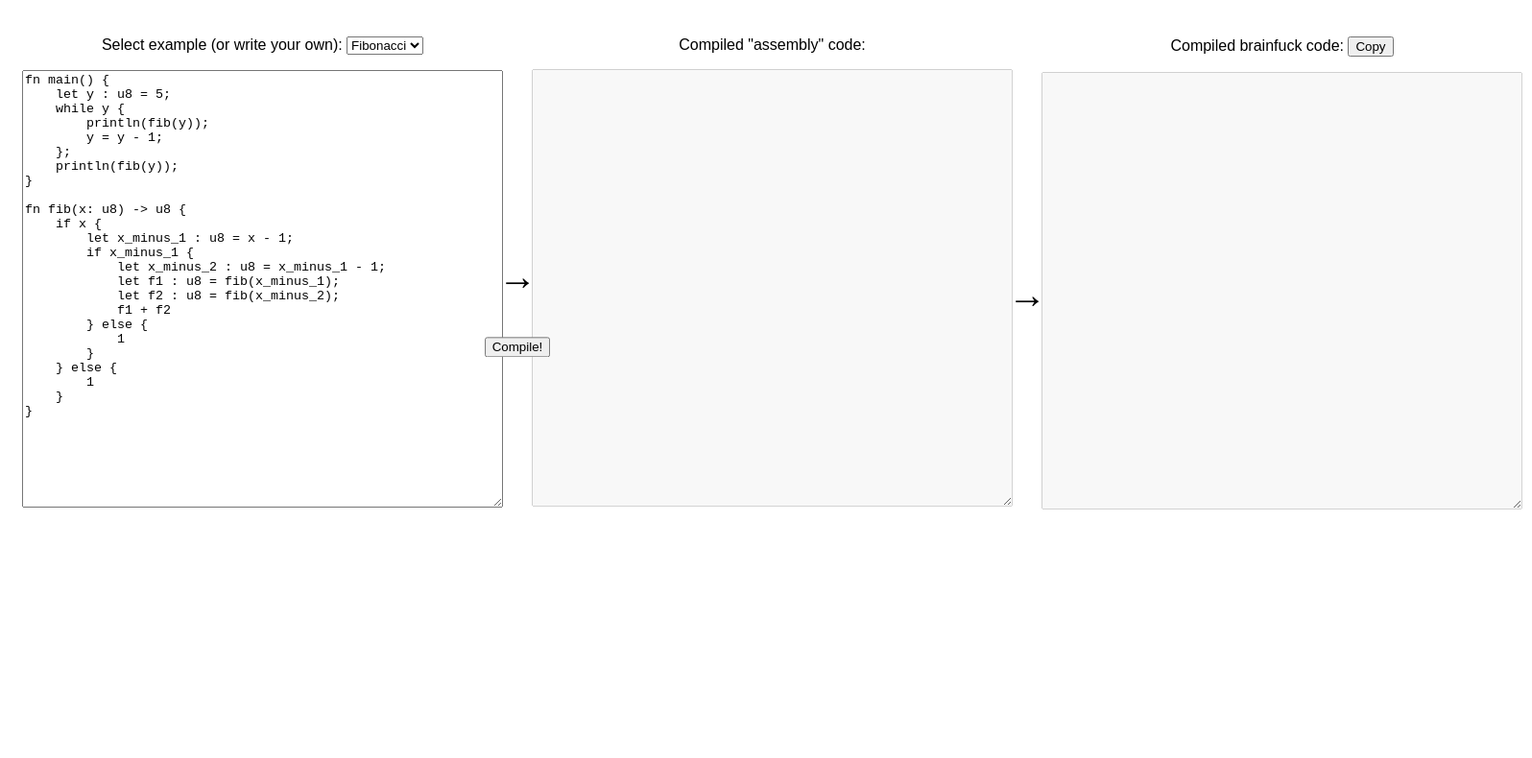
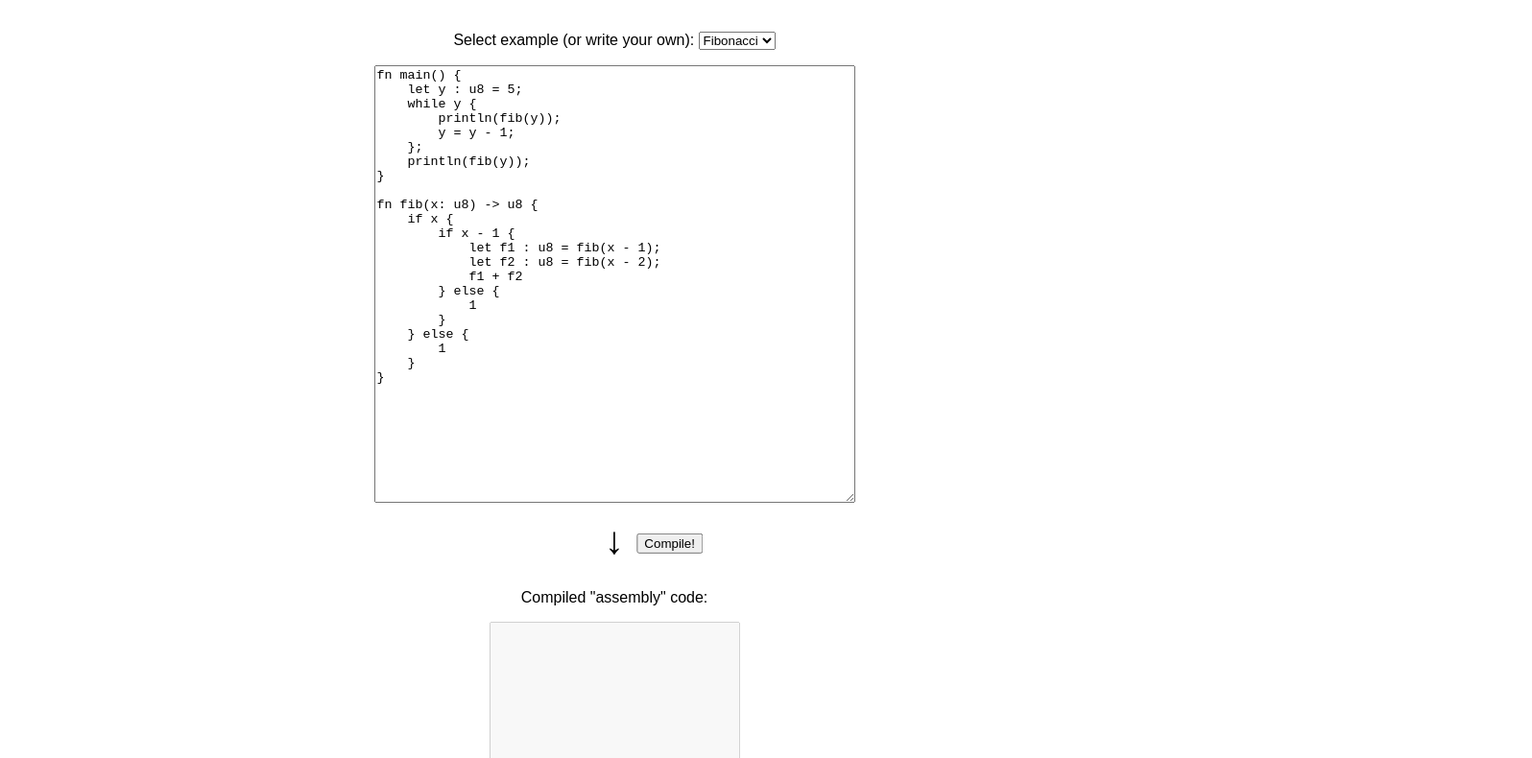
Before and after one commit to Migi/brainpluck, a website built with webpack: page www/index.html in a window 1280 px wide. Shown: the part 73-863 px from the top of the page at 96% size, 1596 px wide, since content can reach past the window. Before the commit the page ends 800 px from the top, so only its background shows below. Built offline with nearby package versions, Linux system fonts and the light colour scheme.

Commit message:
Resize for smaller browsers or mobile

```diff
--- a/www/index.html
+++ b/www/index.html
@@ -2,24 +2,23 @@
 <html>
   <head>
     <meta charset="utf-8">
-    <title>Rust-like to Brainfuck compiler</title>
+    <title>Rust Lite to Brainfuck compiler</title>
     <style>
       body {
         font-family: Arial, Helvetica, sans-serif;
       }
       .container {
         display: flex;
+        justify-content: center;
       }
       .column {
-        flex: 30%;
-        height: 600px;
         padding: 10px;
         margin: 5px;
         background-color: #ffffff;
         text-align: center;
       }
       .smallcolumn {
-        flex: 5%;
+        width: 80px;
         text-align: center;
         height: 600px;
         position: relative;
@@ -33,37 +32,74 @@
         left: 50%;
         transform: translate(-50%, -50%);
       }
-      .arrow {
+      .rightarrow {
         font-size: 30pt;
+      }
+      .downarrow {
+        font-size: 30pt;
+        display: none;
+      }
+      @media only screen and (max-width: 1570px) {
+        .container {
+          display: block;
+        }
+        .rightarrow {
+          display: none;
+        }
+        .downarrow {
+          display: inline-block;
+        }
+        .smallcolumn {
+          width: 100%;
+          height: 40px;
+        }
+        .between_button {
+          display: inline-block;
+          position: absolute;
+          left: 40px;
+          top: 22px;
+          height: 80px;
+        }
       }
     </style>
   </head>
   <body>
     <noscript>This page contains webassembly and javascript content, please enable javascript in your browser.</noscript>
-    <h1>Rust(ish) to Brainfuck compiler</h1>
+    <h1>Rust Lite to Brainfuck compiler</h1>
     <div class="container">
       <div class="column">
-        <p>Select example (or write your own):
+        <p>
+          Select example (or write your own):
           <select id="example_select"></select>
         </p>
         <textarea id="hir_code" rows="30" cols="60"></textarea>
       </div>
       <div class="smallcolumn"><div class="smallcolumncenter">
-        <p class="arrow">→</p>
-        <p><button id="compile_button">Compile!</button></p>
+        <div class="rightarrow">→</div>
+        <div class="downarrow">↓</div>
+        <div class="between_button"><button id="compile_button">Compile!</button></div>
       </div></div>
       <div class="column">
-        <p>Compiled "assembly" code:
-        </p>
-        <textarea id="compiled_sam" rows="30" cols="60" disabled></textarea>
+        <p>Compiled "assembly" code:</p>
+        <textarea id="compiled_sam" rows="30" cols="30" disabled></textarea>
       </div>
       <div class="smallcolumn"><div class="smallcolumncenter">
-        <p class="arrow">→</p>
+        <div class="rightarrow">→</div>
+        <div class="downarrow">↓</div>
       </div></div>
       <div class="column">
-        <p>Compiled brainfuck code: <button id="bf_copy_button">Copy</button>
-        </p>
-        <textarea id="compiled_bf" rows="30" cols="60" disabled></textarea>
+        <p>Compiled brainfuck code: <button id="bf_copy_button">Copy</button></p>
+        <textarea id="compiled_bf" rows="30" cols="52"></textarea>
+      </div>
+      <div class="smallcolumn"><div class="smallcolumncenter">
+        <div class="rightarrow">→</div>
+        <div class="downarrow">↓</div>
+        <div class="between_button"><button id="compile_button">Run!</button></div>
+      </div></div>
+      <div class="column">
+        <p>Output (status: not running): <button id="bf_copy_button" disabled>Stop</button></p>
+        <textarea id="bf_output" rows="27" cols="52" disabled></textarea>
+        <p>Input: <input type="text" id="bf_input" style="width: 335px"></input></p>
       </div>
     </div>
     <script src="./bootstrap.js"></script>
--- a/www/index.js
+++ b/www/index.js
@@ -13,11 +13,9 @@ examples["Fibonacci"] =
 
 fn fib(x: u8) -> u8 {
     if x {
-        let x_minus_1 : u8 = x - 1;
-        if x_minus_1 {
-            let x_minus_2 : u8 = x_minus_1 - 1;
-            let f1 : u8 = fib(x_minus_1);
-            let f2 : u8 = fib(x_minus_2);
+        if x - 1 {
+            let f1 : u8 = fib(x - 1);
+            let f2 : u8 = fib(x - 2);
             f1 + f2
         } else {
             1
@@ -40,7 +38,9 @@ for (let example_name of examples_order) {
 document.getElementById("hir_code").textContent = examples[default_example];
 
 function clickCompile() {
-    let hir = document.getElementById("hir_code").textContent;
+    let hir = document.getElementById("hir_code").value;
+
+    console.log(hir);
 
     let compiled = wasm.compile(hir);
 
@@ -52,8 +52,6 @@ document.getElementById("compile_button").onclick = clickCompile;
 
 document.getElementById("bf_copy_button").onclick = function() {
     let textarea = document.getElementById("compiled_bf");
-    textarea.disabled = false;
     textarea.select();
     document.execCommand("copy");
-    textarea.disabled = true;
 }
--- a/www/webpack.config.js
+++ b/www/webpack.config.js
@@ -4,7 +4,7 @@ const path = require('path');
 module.exports = {
   entry: "./bootstrap.js",
   output: {
-    path: path.resolve(__dirname, "dist"),
+    path: path.resolve(__dirname, "../docs"),
     filename: "bootstrap.js",
   },
   mode: "development",
```
Also changed, not shown: 2 other files.
